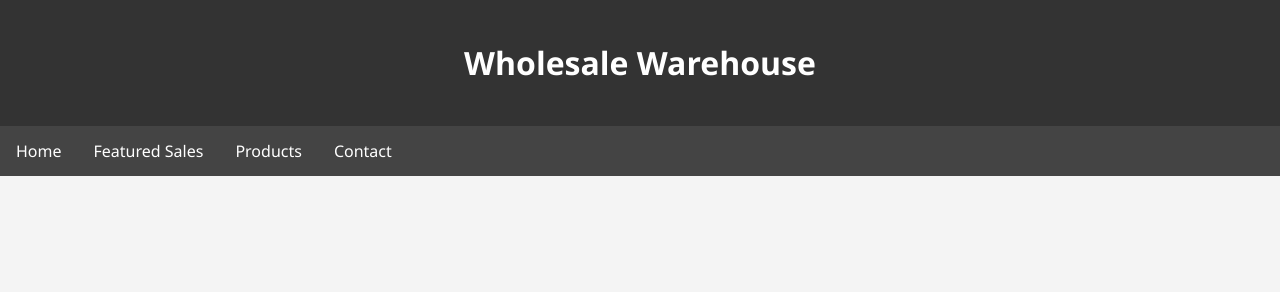
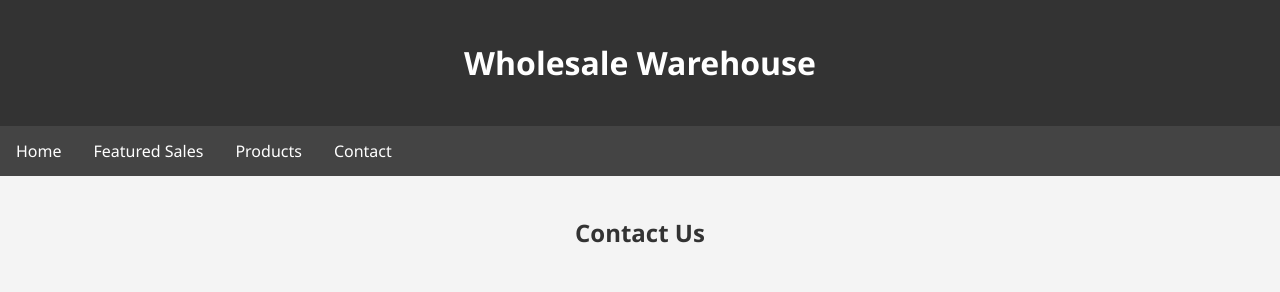
Before and after one commit to sameerbhamla/355Project2, a plain HTML site: page Project_2_355/index4.html in a window 1280 px wide. Drawn offline with Linux system fonts and the light colour scheme.

Commit message:
Add title to Contact page

```diff
--- a/Project_2_355/index4.html
+++ b/Project_2_355/index4.html
@@ -19,6 +19,10 @@
         <a href="index4.html">Contact</a>
     </nav>
 
+    <section>
+      <h2>Contact Us</h2>
+    </section>
+
     <script src="script4.js" defer></script>
 </body>
 </html>
--- a/Project_2_355/style4.css
+++ b/Project_2_355/style4.css
@@ -32,3 +32,8 @@ nav a:hover {
   background-color: #ddd;
   color: black;
 }
+
+section {
+  padding: 20px;
+  text-align: center;
+}
```
